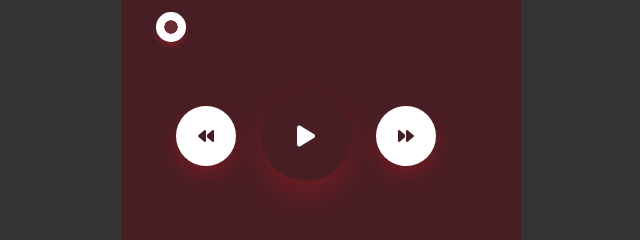
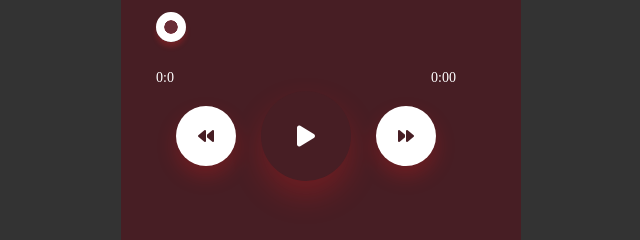
Before and after one commit to lfgraphics/30days, a website: page public/audio_player/index.html in a window 1280 px wide. Shown: the part 494-734 px from the top of the page, 319-959 px from the left. Drawn offline with Linux system fonts and the light colour scheme.

Commit message:
bug fix in audio player

```diff
--- a/public/audio_player/style.css
+++ b/public/audio_player/style.css
@@ -125,7 +125,7 @@ nav .circle {
 }
 
 .timing p {
-    color: var(--main-color);
+    color: var(--secondary-color);
 }
 
 .content {
```
